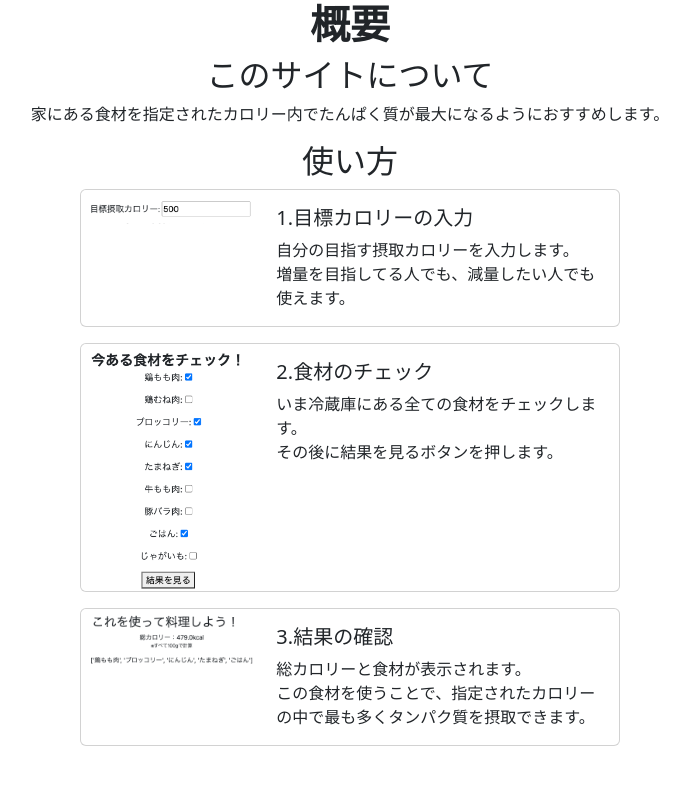
After one commit to Im-not-yoneda/food-recommend, a Django app: page /about/ in a window 1280 px wide. The commit adds this page. Shown: the top 785 px of the page, without its empty margins (290-980 px from the left). Run offline with Django 4.2, Linux system fonts and the light colour scheme.

Commit message:
ABOUTページを追加しました。

```diff
--- a/Recommend/polls/urls.py
+++ b/Recommend/polls/urls.py
@@ -3,7 +3,7 @@ from django.urls import path
 from . import views
 
 urlpatterns = [
-    path("", views.homework, name="napsac"),
-    path("insert/", views.insertFood, name="insert"),
-    path("test/", views.index, name="index"),
+    path("", views.foodrecommend, name="knapsac"),
+    path("about/", views.about, name="about"),
+    path("insert/", views.insertFood, name="insert")
 ]
--- a/Recommend/polls/views.py
+++ b/Recommend/polls/views.py
@@ -6,7 +6,7 @@ from .forms import CheckBox
 from .forms import NumberInput
 from pulp import LpProblem, LpVariable, LpMaximize
 
-def homework(request):
+def foodrecommend(request):
     weights = []
     values = []
     name = []
@@ -111,7 +111,7 @@ def homework(request):
     return render(request, 'polls/index.html', {'formNum': formNum, 'result': result,'weights': weights,'option':name, 'values':values, 'formBox': formBox, 'selected_options': selected_options, 'calory': total_weight, 'name':select_name})
 
 def insertFood(request):
-    return render(request, "polls/insertFood.html")
+    return render(request, 'polls/insertFood.html')
 
-def index(request):
-    return HttpResponse("Hello, world. You're at the polls index.")
+def about(request):
+    return render(request, 'polls/about.html')
--- /dev/null
+++ b/Recommend/static/css/about.css
@@ -0,0 +1,4 @@
+@import url('https://fonts.googleapis.com/css2?family=Sora:wght@400;500;700&display=swap');
+body {
+	font-family: 'Sora', sans-serif;
+}
--- /dev/null
+++ b/Recommend/templates/polls/about.html
@@ -0,0 +1,90 @@
+<!DOCTYPE html>
+<html lang="ja">
+	<head>
+		<meta charset="UTF-8" />
+		<meta name="viewport" content="width=device-width, initial-scale=1.0" />
+		<link href="../../static/css/about.css" rel="stylesheet" />
+		<link
+			href="https://cdn.jsdelivr.net/npm/bootstrap@5.3.0/dist/css/bootstrap.min.css"
+			rel="stylesheet"
+			integrity="sha384-9ndCyUaIbzAi2FUVXJi0CjmCapSmO7SnpJef0486qhLnuZ2cdeRhO02iuK6FUUVM"
+			crossorigin="anonymous"
+		/>
+		<title>概要</title>
+	</head>
+	<body>
+		<h1 class="text-center fw-bold">概要</h1>
+		<div class="text-center">
+			<h2>このサイトについて</h2>
+			<p>家にある食材を指定されたカロリー内でたんぱく質が最大になるようにおすすめします。</p>
+		</div>
+		<div>
+			<h2 class="text-center">使い方</h2>
+			<div class="card mb-3 mx-auto" style="max-width: 540px">
+				<div class="row g-0">
+					<div class="col-md-4">
+						<img
+							src="../../static/image/about-01.png"
+							class="img-fluid rounded-start"
+							alt="..."
+						/>
+					</div>
+					<div class="col-md-8">
+						<div class="card-body">
+							<h5 class="card-title">1.目標カロリーの入力</h5>
+							<p class="card-text">
+								自分の目指す摂取カロリーを入力します。<br />
+								増量を目指してる人でも、減量したい人でも使えます。
+							</p>
+						</div>
+					</div>
+				</div>
+			</div>
+			<div class="card mb-3 mx-auto" style="max-width: 540px">
+				<div class="row g-0">
+					<div class="col-md-4">
+						<img
+							src="../../static/image/about-02.png"
+							class="img-fluid rounded-start"
+							alt="..."
+						/>
+					</div>
+					<div class="col-md-8">
+						<div class="card-body">
+							<h5 class="card-title">2.食材のチェック</h5>
+							<p class="card-text">
+								いま冷蔵庫にある全ての食材をチェックします。<br />
+								その後に結果を見るボタンを押します。
+							</p>
+						</div>
+					</div>
+				</div>
+			</div>
+			<div class="card mb-3 mx-auto" style="max-width: 540px">
+				<div class="row g-0">
+					<div class="col-md-4">
+						<img
+							src="../../static/image/about-03.png"
+							class="img-fluid rounded-start"
+							alt="..."
+						/>
+					</div>
+					<div class="col-md-8">
+						<div class="card-body">
+							<h5 class="card-title">3.結果の確認</h5>
+							<p class="card-text">
+								総カロリーと食材が表示されます。<br />
+								この食材を使うことで、指定されたカロリーの中で最も多くタンパク質を摂取できます。
+							</p>
+						</div>
+					</div>
+				</div>
+			</div>
+		</div>
+		<script
+			src="https://cdn.jsdelivr.net/npm/bootstrap@5.3.0/dist/js/bootstrap.bundle.min.js"
+			integrity="sha384-geWF76RCwLtnZ8qwWowPQNguL3RmwHVBC9FhGdlKrxdiJJigb/j/68SIy3Te4Bkz"
+			crossorigin="anonymous"
+		></script>
+	</body>
+</html>
--- a/Recommend/templates/polls/index.html
+++ b/Recommend/templates/polls/index.html
@@ -34,10 +34,10 @@
               style="--bs-scroll-height: 100px"
             >
               <li class="nav-item">
-                <a class="nav-link active" aria-current="page" href="/">Home</a>
+                <a class="nav-link active" aria-current="page" href="/">HOME</a>
               </li>
               <li class="nav-item">
-                <a class="nav-link" href="/"></a>
+                <a class="nav-link" href="/about/">ABOUT</a>
               </li>
               <li class="nav-item">
                 <a class="nav-link disabled">Link</a>
```
